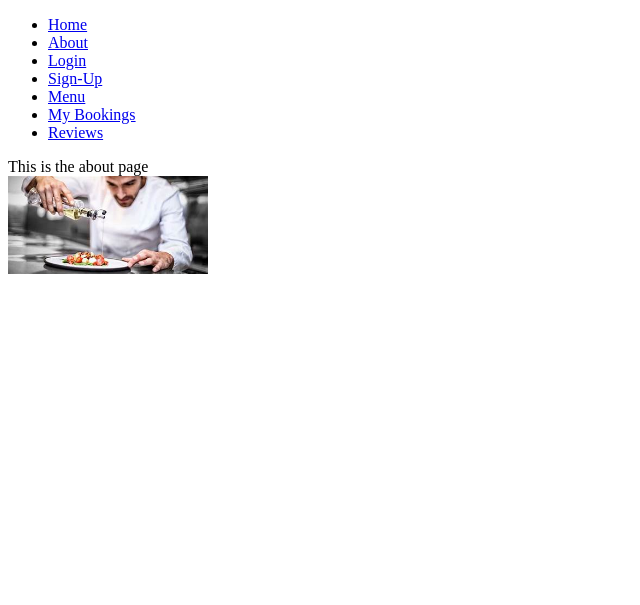
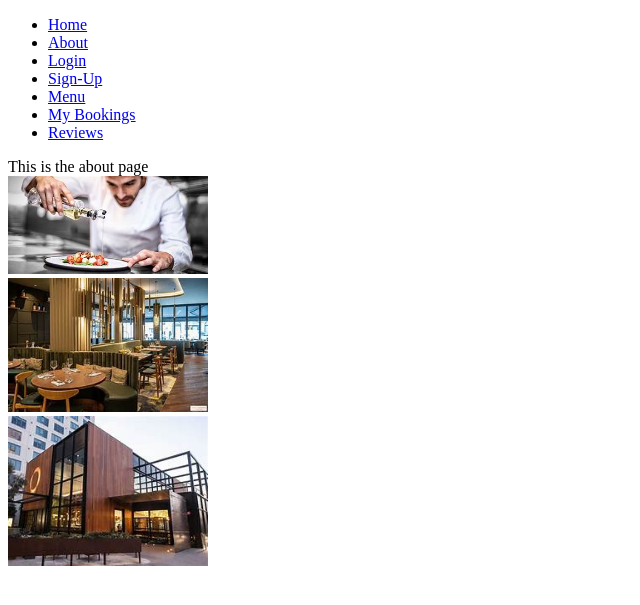
Before and after one commit to MaxMeechan/Book_A_Bite, a Django app: page /BookABite/about/ in a window 1280 px wide. Shown: the top 605 px of the page, without its empty margins (0-640 px from the left). Run offline with Django 3.2, Linux system fonts and the light colour scheme.

Commit message:
Added more imageslittle tidy up for a start

```diff
--- a/templates/BookaBite/about.html
+++ b/templates/BookaBite/about.html
@@ -11,4 +11,12 @@
     <div>
         <img style = "width: 200px;" src="/media/chef_kitchen.jpeg">
     </div>
+
+    <div>
+        <img style = "width: 200px;" src="/media/Restaruant.jpeg">
+    </div>
+
+    <div>
+        <img style = "width: 200px;" src="/media/Restaruant_Outside.jpeg">
+    </div>
 {% endblock %}
--- a/templates/BookaBite/addBookings.html
+++ b/templates/BookaBite/addBookings.html
@@ -7,5 +7,10 @@
 
 {% block body_block %}
     This is the Add Bookings page
+
+    <div>
+        <img style = "width: 200px;" src="/media/HomePage2.png">
+    </div>
+
     <a href="{% url 'BookABite:bookings' %}">Return to My Bookings</a>
 {% endblock %}
--- a/templates/BookaBite/menu.html
+++ b/templates/BookaBite/menu.html
@@ -25,6 +25,10 @@
     </div>
 
     <div>
+        <img style = "width: 200px;" src="/media/Tacos.jpeg">
+    </div>
+
+    <div>
         <img style = "width: 200px;" src="/media/Kids_Meal.jpg">
     </div>
 
```
Also changed, not shown: media/Restaruant.jpeg (added), media/Restaruant_Outside.jpeg (added), media/Tacos.jpeg (added).
